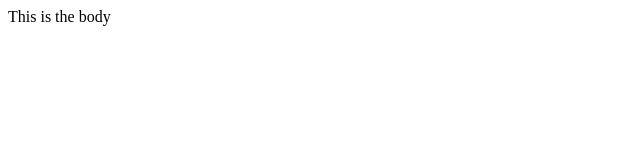
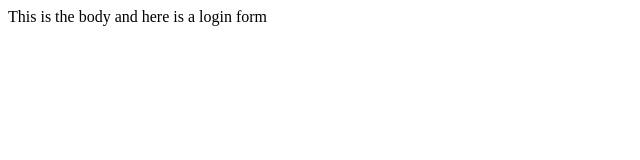
Before and after one commit to Maha-Raja/Temp4InDownloads, a plain HTML site: page index.html in a window 1280 px wide. Shown: the whole page, without its empty margins (0-640 px from the left). Drawn offline with Linux system fonts and the light colour scheme.

Commit message:
added a login page

```diff
--- a/index.html
+++ b/index.html
@@ -4,5 +4,6 @@
     </head>
     <body>
         This is the body
+        and here is a login form
     </body>
 </html>
```
Also changed, not shown: login.html (added, +1 -0 lines).
